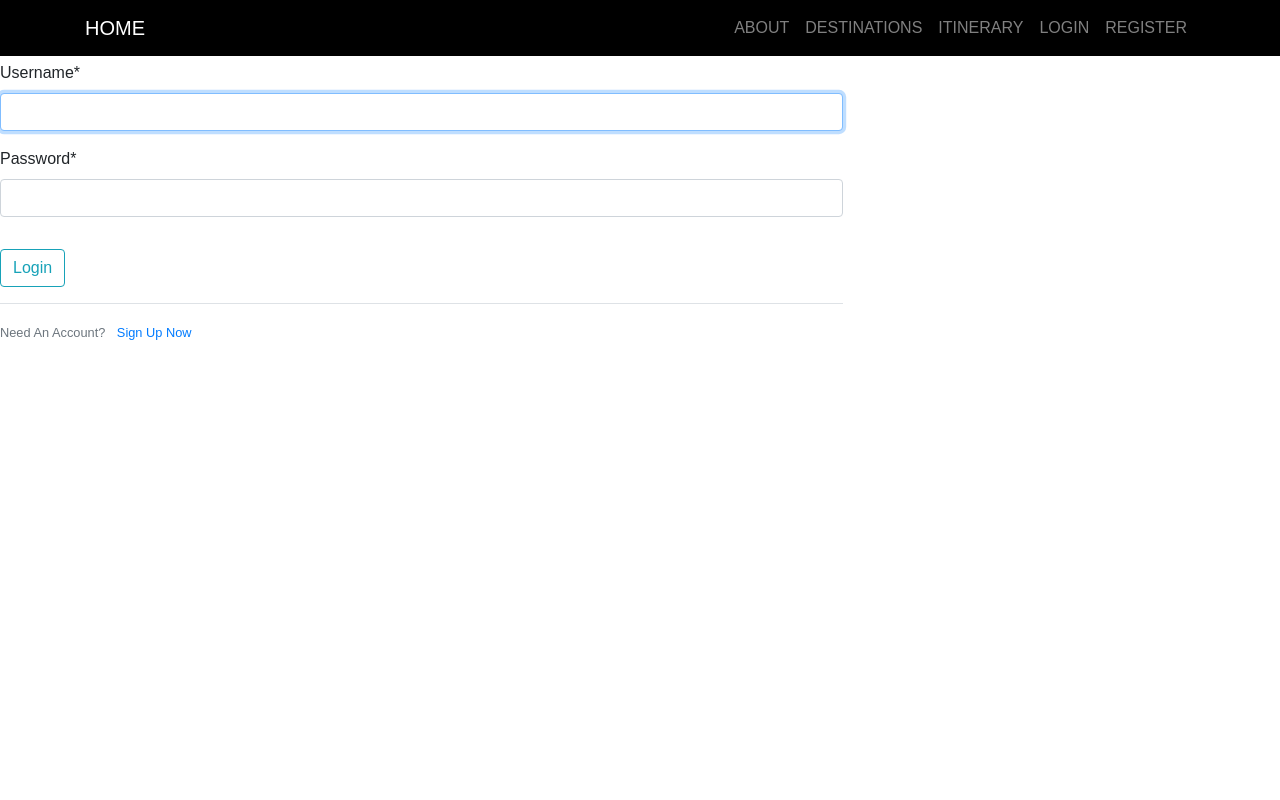
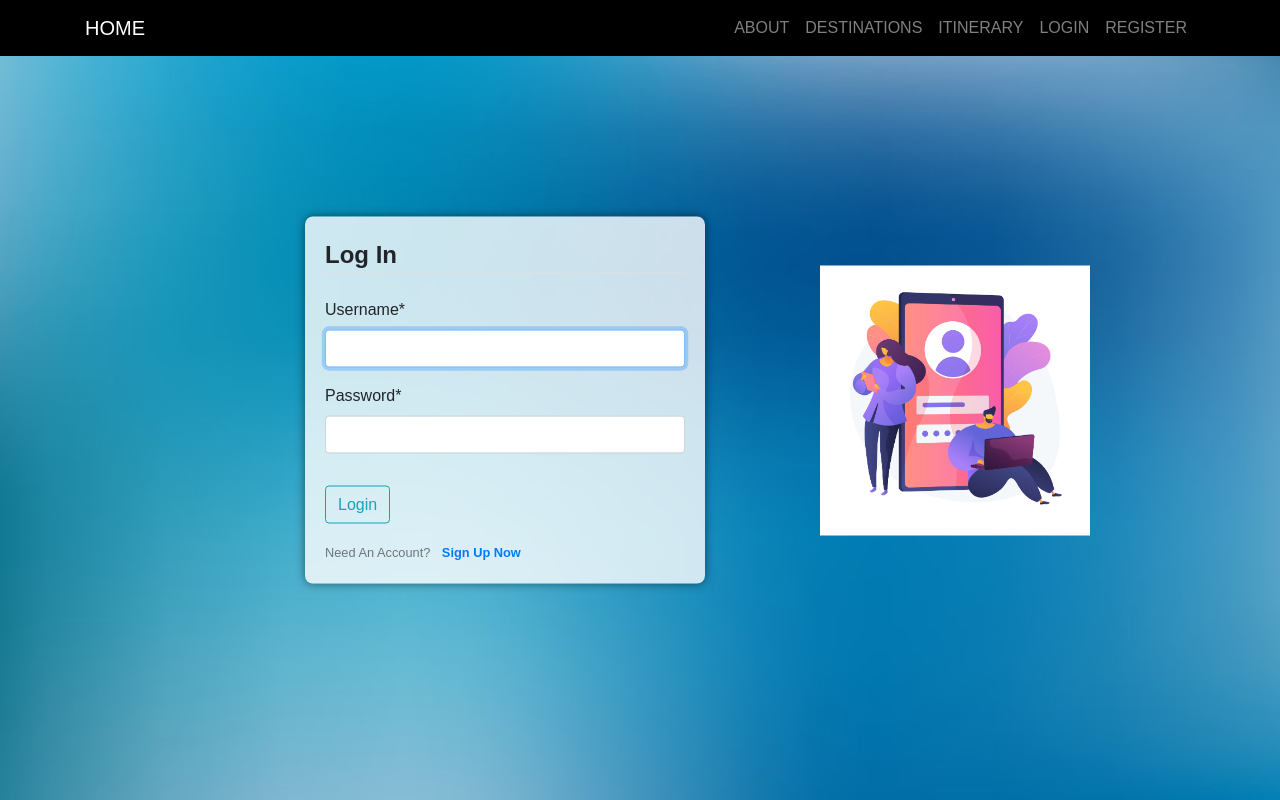
Before and after one commit to gesicagoron/Planner, a Django app: page /login1/ in a window 1280 px wide. Run offline with Django 4.2, Linux system fonts and the light colour scheme; some libraries are stand-ins or nearby versions.

Commit message:
Login/Logout interface

```diff
--- a/login/static/login/main.css
+++ b/login/static/login/main.css
@@ -2,14 +2,40 @@
   margin: 0;
   padding: 0;
   box-sizing: border-box;
-  font-family: 'Mongolian Baiti', sans-serif; /* Change to Mongolian Baiti or a font of your choice */
+  font-family: 'Mongolian Baiti', sans-serif;
 }
 
-body, html {
-  margin: 0;
-  padding: 0;
+html, body {
   height: 100%;
 }
+
+.full-screen-bg {
+  position: relative; /* Needed for absolute positioning of children */
+  height: 100vh;
+  width: 100vw;
+}
+
+.background-image-container {
+  position: absolute; /* Position it absolutely to cover the entire parent */
+  top: 0;
+  left: 0;
+  right: 0;
+  bottom: 0;
+  background-size: cover;
+  background-repeat: no-repeat;
+  background-position: center;
+}
+
+
+.text-content-section {
+  flex: 1; /* Allows the section to grow as needed */
+  margin-right: 20px; /* Space between form and image */
+  background: rgba(255, 255, 255, 0.8);
+  padding: 20px;
+  border-radius: 8px;
+  box-shadow: 0 0 10px rgba(0, 0, 0, 0.5);
+}
+
 
 .container-fluid {
   padding: 0;
@@ -74,6 +100,82 @@
   color: #555;
   margin-bottom: 15px; /* Add spacing between paragraphs */
 }
+
+
+
+
+.content-section {
+  display: flex;
+  flex-direction: column;
+  align-items: center;
+  justify-content: center;
+  height: 100vh;
+  text-align: left;
+}
+
+.content-section legend {
+  margin-bottom: 20px;
+}
+
+.content-section form {
+  max-width: 400px; /* Adjust as needed */
+  margin: auto;
+}
+
+.content-section .form-group {
+  text-align: left;
+}
+
+.content-section .btn {
+  font-weight: bold;
+}
+
+.content-section .border-top {
+  margin-top: 20px;
+}
+
+.text-muted a {
+  font-weight: bold;
+}
+
+.content-section form, .text-content-section {
+  max-width: 400px;
+  margin: auto;
+  text-align: left;
+}
+
+
+.login-container {
+  position: absolute;
+  top: 50%;
+  left: 50%;
+  transform: translate(-50%, -50%);
+  display: flex;
+  align-items: center;
+  justify-content: space-between; /* Adjust the space between form and image */
+  width: 90%; /* Adjust the width as needed */
+  max-width: 900px;
+}
+
+.login-image-container {
+  flex: 0 1 30%; /* Adjust size of the image container */
+  max-width: 300px; /* Maximum width of the image */
+  display: flex;
+  justify-content: center;
+  align-items: center;
+}
+
+
+.login-image-container img {
+  max-width: 100%;
+  max-height: 300px;
+  height: auto;
+  object-fit: contain;
+}
+
+
+
+
 /* Add styles for the team members if needed */
 .team-members {
   display: flex;
--- a/users/templates/users/login1.html
+++ b/users/templates/users/login1.html
@@ -1,21 +1,44 @@
 {% extends "login/base.html" %}
 {% load crispy_forms_tags %}
 {% block content %}
-    <div class="content-section">
+<div class="full-screen-bg">
+    <!-- Full Screen Background Image -->
+    <div class="background-image-container" style="background-image: url('/static/images/loginbackground.jpg');"></div>
+
+    <!-- Login Container -->
+    <div class="login-container">
+        <!-- Text Content Section -->
+        <div class="text-content-section">
+            <!-- Your form code here -->
             <form method="POST">
                 {% csrf_token %}
                 <fieldset class="form-group">
-                <legend class="border-bottom mb-4">Log In</legend>
+                    <legend class="border-bottom mb-4 font-weight-bold">Log In</legend>
                     {{ form|crispy }}
                 </fieldset>
                 <div class="form-group">
                     <button class="btn btn-outline-info" type="submit">Login</button>
                 </div>
             </form>
-        <div class="border-top pt-3">
+            <div>
                 <small class="text-muted">
                     Need An Account? <a class="ml-2" href="{% url 'register' %}">Sign Up Now</a>
                 </small>
             </div>
         </div>
+
+        <!-- Login Image Container -->
+        <div class="login-image-container">
+            <img src="/static/images/login.jpg" alt="Login Image" />
+        </div>
+    </div>
+    <style>
+        html,
+        body {
+            overflow: hidden;
+            /* Prevent scrolling */
+        }
+    </style>
+</div>
+
 {% endblock content %}
```
Also changed, not shown: login/static/login/style.css (+27 -2 lines), users/templates/users/logout.html (+35 -2 lines), users/templates/users/profile.html (+97 -16 lines), db.sqlite3, login/static/images/login.jpg (added), login/static/images/loginbackground.jpg (added), login/static/images/logoutbackground.jpg (added), users/static/images/login.jpg (added), users/static/images/loginbackground.jpg (added), 1 other file. Lines whose indentation alone changed are shown as unchanged.
